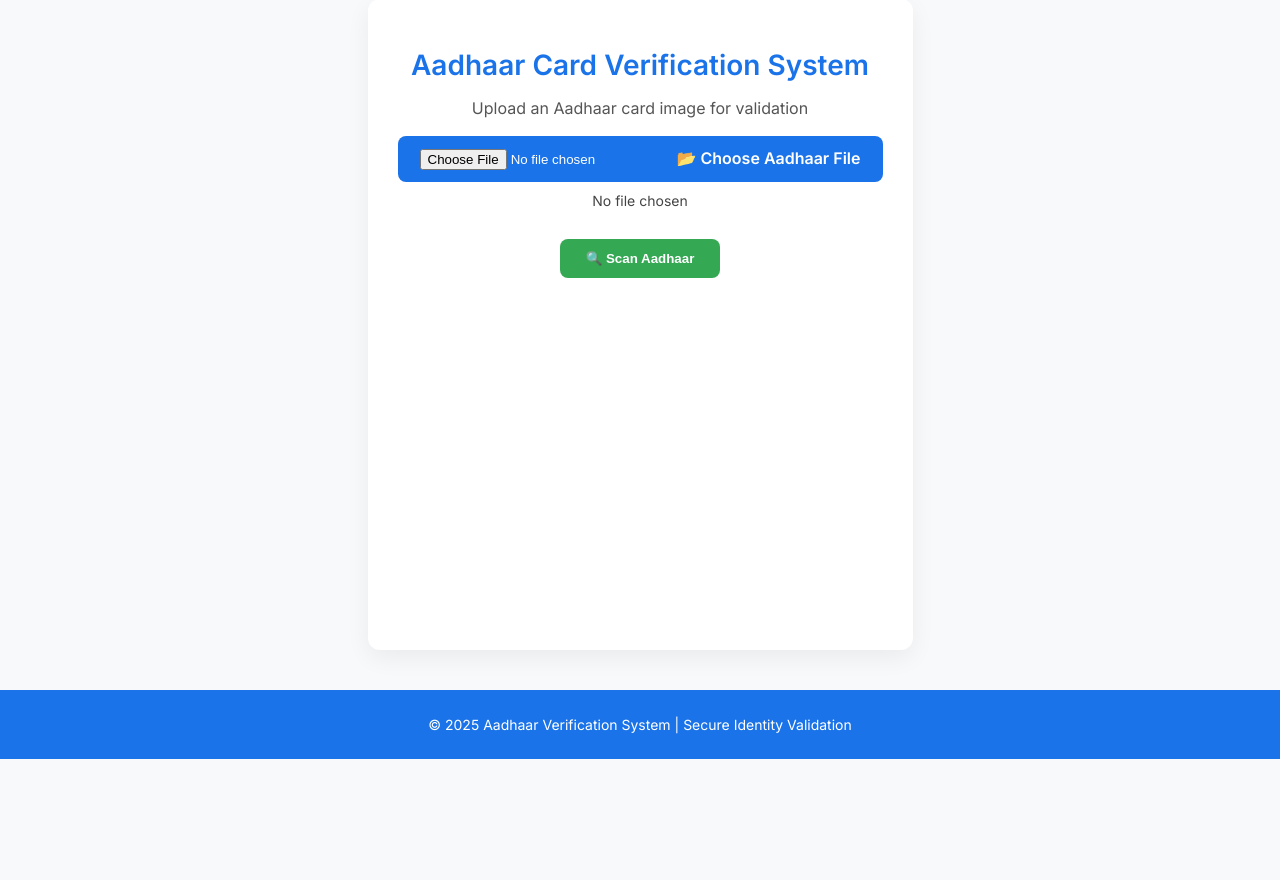
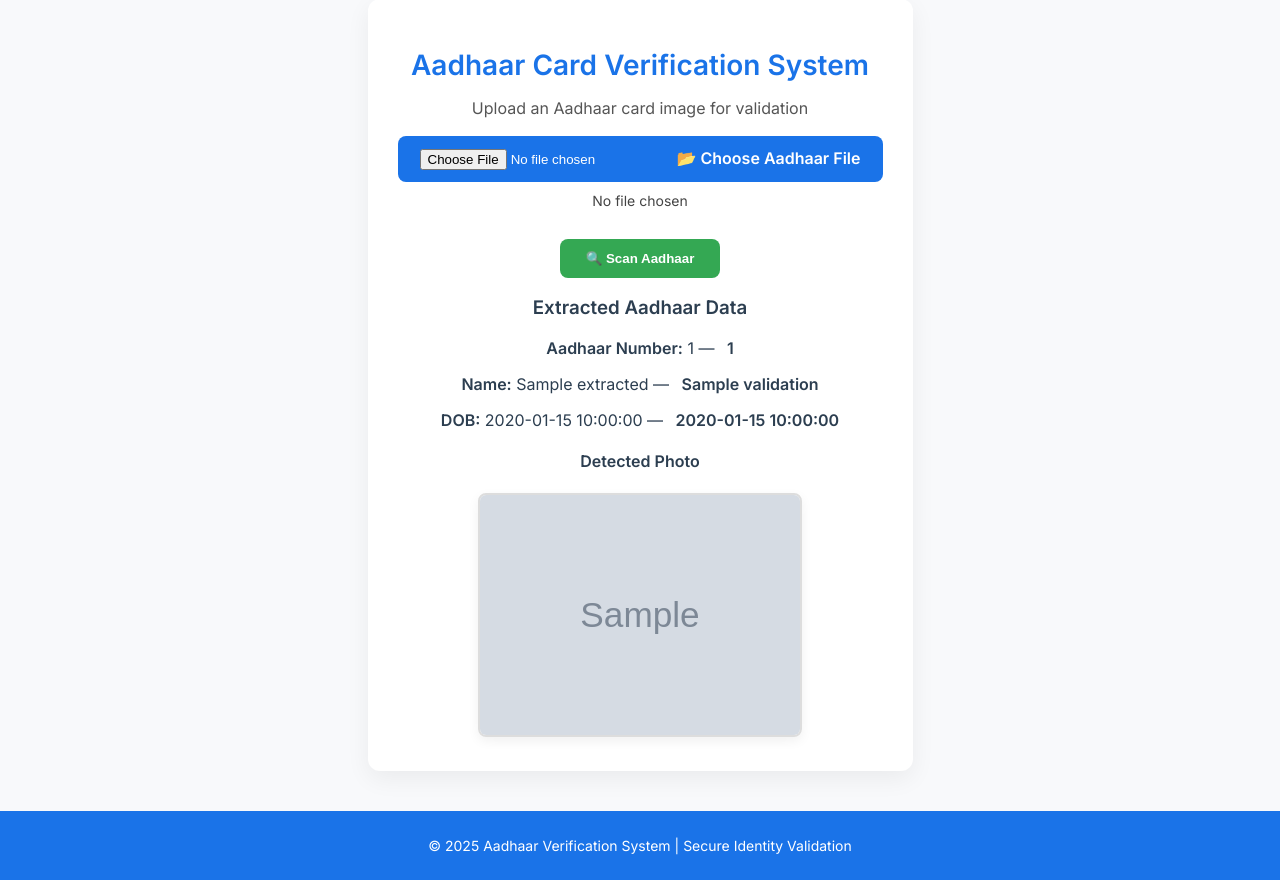
Before and after one commit to vik77-git/Aadhaar-validator, a Flask app: template templates/index.html in a window 1280 px wide. Shown: the part 41-921 px from the top of the page. Before the commit the page ends 800 px from the top, so only its background shows below. Run offline with Flask 3, Linux system fonts and the light colour scheme; the template is opened without the code that fills it: most values are stand-ins (such as "Sample title", 1, 10 or a date in 2020); grey boxes marked "Sample" are stand-in pictures; parts of the project's set-up code (start-up, migrations or seed data) failed here and were passed over; some libraries are stand-ins or nearby versions.

Commit message:
Update templates/index.html

```diff
--- a/templates/index.html
+++ b/templates/index.html
@@ -14,7 +14,6 @@
     <h1>Aadhaar Card Verification System</h1>
     <p class="subtitle">Upload an Aadhaar card image for validation</p>
 
-    <!-- Remove inline error box, we'll use SweetAlert instead -->
     {% if error %}
     <script>
       document.addEventListener("DOMContentLoaded", function() {
@@ -36,6 +35,22 @@
       <p id="fileName" class="filename">No file chosen</p>
       <button type="submit" id="scanButton">🔍 Scan Aadhaar</button>
     </form>
+
+    {% if extracted %}
+    <div class="results-card">
+      <h3>Extracted Aadhaar Data</h3>
+      <p><strong>Aadhaar Number:</strong> {{ extracted.aadhaar_number }} — <span class="status">{{ validations.aadhaar_number }}</span></p>
+      <p><strong>Name:</strong> {{ extracted.name }} — <span class="status">{{ validations.name }}</span></p>
+      <p><strong>DOB:</strong> {{ extracted.dob }} — <span class="status">{{ validations.dob }}</span></p>
+
+      {% if photo_image %}
+      <div class="photo-section">
+        <h4>Detected Photo</h4>
+        <img src="{{ photo_image }}" alt="Aadhaar Photo">
+      </div>
+      {% endif %}
+    </div>
+    {% endif %}
   </div>
 
   <footer>
@@ -55,7 +70,7 @@
       }
     });
 
-    // Prevent form submit if no file selected
+    // SweetAlert loading when scanning Aadhaar
     form.addEventListener('submit', function (e) {
       if (!fileInput.value) {
         e.preventDefault();
@@ -65,6 +80,15 @@
           text: 'Please choose an Aadhaar card image before scanning.',
           confirmButtonColor: '#3085d6'
         });
+      } else {
+        Swal.fire({
+          title: 'Scanning Aadhaar...',
+          text: 'Please wait while we process the image.',
+          allowOutsideClick: false,
+          didOpen: () => {
+            Swal.showLoading();
+          }
+        });
       }
     });
   </script>
```
